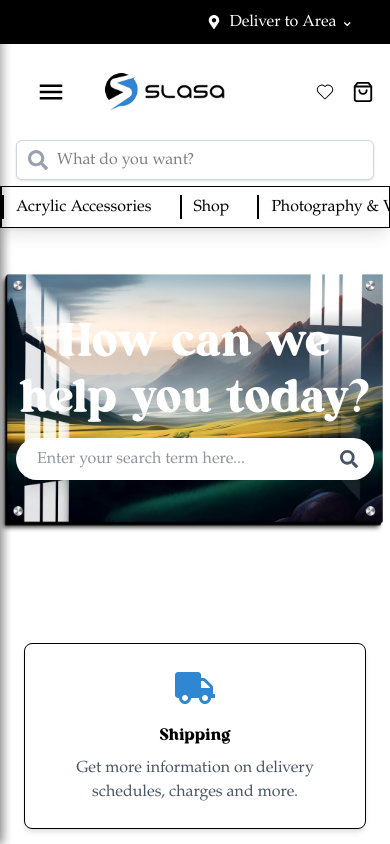
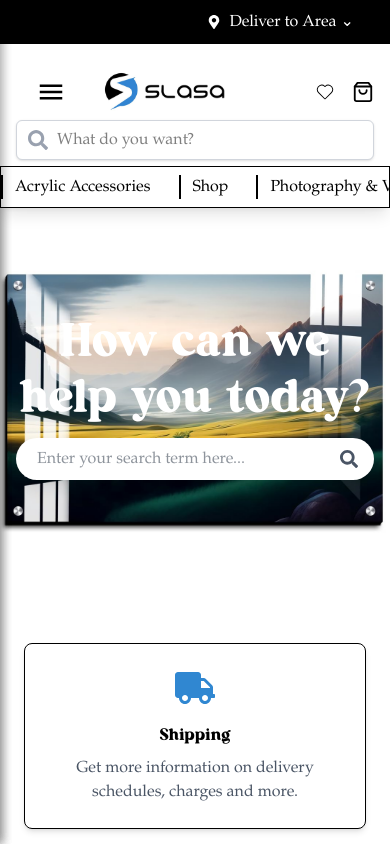
Before and after one commit to Sachin-0099/Slasa-New, a React (Vite) app: page /faq in a window 390 px wide. Built offline with nearby package versions, Linux system fonts and the light colour scheme; no server answers.

Commit message:
humbergerMenu added

```diff
--- a/src/Components/HeaderMain.jsx
+++ b/src/Components/HeaderMain.jsx
@@ -3,8 +3,8 @@ import '../App.css'; // For any custom CSS, though Tailwind handles most styling
 
 const HeaderMain = () => {
   return (
-    <div className="App border border-l-2 border-black mt-[-10px]">
-      <nav className="navbar bg-white p-0">
+    <div className="App  border-black mt-[-10px]">
+      <nav className="navbar border bg-white p-0">
         <div className="flex justify-start space-x-4 py-2 overflow-x-auto no-scrollbar">
           {/* Category 1 */}
           <div className="flex-shrink-0 px-3 border-l-2 border-black h-full">
--- a/src/Components/HeaderNav.jsx
+++ b/src/Components/HeaderNav.jsx
@@ -17,7 +17,7 @@ const HeaderNav = () => {
           <div className="flex items-center">
             {/* Hamburger Menu Button - visible on mobile and tablet */}
             <button
-              className="lg:hidden flex items-center text-black !bg-white hover:text-[#3087d1] mr-2"
+              className=" flex items-center text-black !bg-white hover:text-[#3087d1] mr-2"
               onClick={() => setIsMenuOpen(true)}
             >
               <MdOutlineMenu size={30} />
@@ -83,7 +83,7 @@ const HeaderNav = () => {
         </div>
 
         {/* Mobile Search Bar - visible only on mobile */}
-        <div className="md:hidden px-4 sm:px-6 py-2">
+        <div className="md:hidden px-4 sm:px-6 py-2 mt-[-20px]">
           <div className="relative w-full">
             <input
               className="h-10 w-full bg-white rounded-md pl-10 pr-4 outline-none border border-gray-300 shadow-sm focus:border-[#3087d1]"
```
Also changed, not shown: src/Components/PageLayout.jsx (+6 -1 lines).
